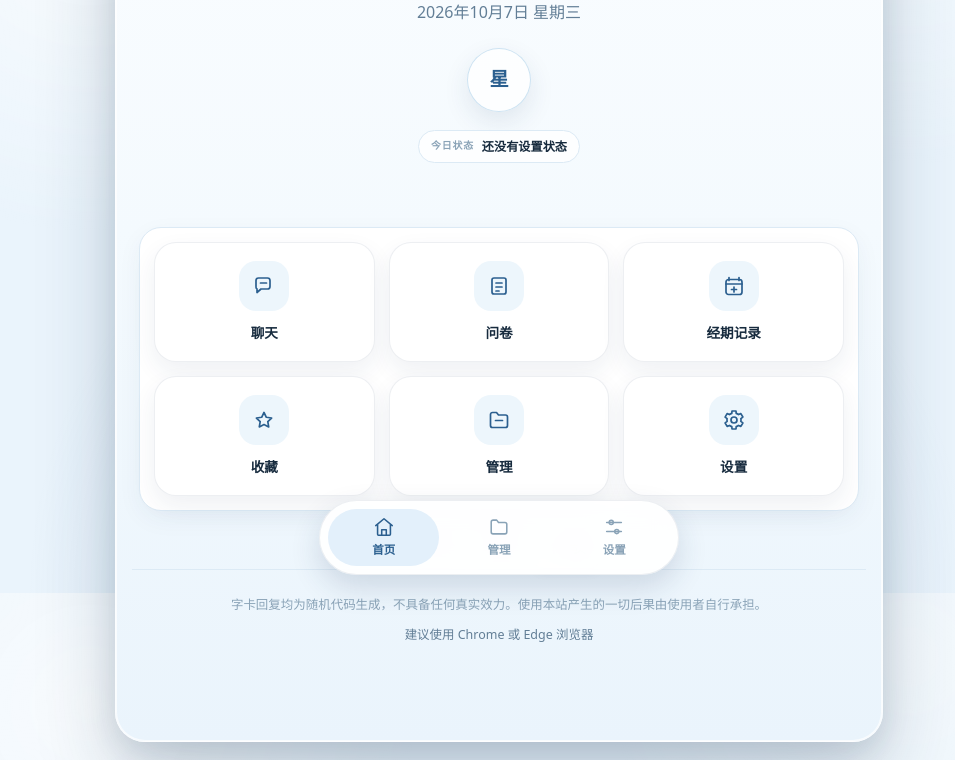
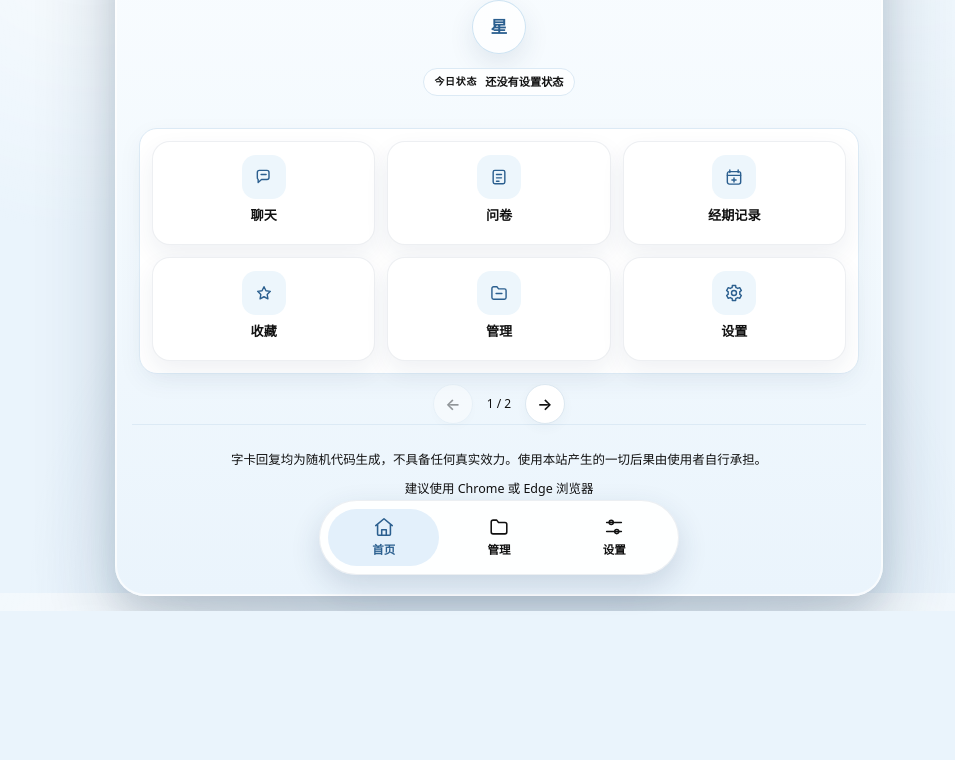
Before and after one commit to Zhu-xii/Xing-Hui, a website built with Vite: page index.html in a window 1280 px wide. Shown: the part 207-967 px from the top of the page, without its empty margins (141-1096 px from the left). After the commit the page ends 818 px from the top, so only its background shows below. Built offline with nearby package versions, Linux system fonts and the light colour scheme.

Commit message:
polish home layout and batch import

```diff
--- a/index.html
+++ b/index.html
@@ -86,9 +86,9 @@
           </div>
 
           <nav class="home-pagination" id="homePagination" aria-label="首页功能板块分页" hidden>
-            <button class="home-pagination__button" id="homePrevPage" type="button">上一页</button>
+            <button class="home-pagination__button" id="homePrevPage" type="button" aria-label="上一页">←</button>
             <span class="home-pagination__status" id="homePageStatus" aria-live="polite">1 / 1</span>
-            <button class="home-pagination__button" id="homeNextPage" type="button">下一页</button>
+            <button class="home-pagination__button" id="homeNextPage" type="button" aria-label="下一页">→</button>
           </nav>
         </section>
 
--- a/src/main.js
+++ b/src/main.js
@@ -16,6 +16,7 @@ import { initPeriodView, onPeriodViewEnter } from './views/period.js';
 import { initPromptEngine } from './lib/prompt-engine.js';
 import { initSettingsView, onSettingsViewEnter } from './views/settings.js';
 import { initBackupView, onBackupViewEnter } from './views/backup.js';
+import './styles/polish.css';
 import {
   BACKUP_STATUS_CHANGED_EVENT,
   CARD_STORAGE_KEY,
--- /dev/null
+++ b/src/styles/polish.css
@@ -0,0 +1,170 @@
+/* 首页与全局文字优化 */
+:root {
+  --color-text: #111111;
+  --color-text-muted: #111111;
+  --color-text-faint: #111111;
+  --bubble-text: #111111;
+}
+
+.clock-time,
+.clock-date,
+.greeting,
+.home-status,
+.home-status strong,
+.view-title,
+.manage-title,
+.favorites-title,
+.settings-title,
+.backup-title,
+.pat-title,
+.period-title,
+.questionnaire-title {
+  color: #111111;
+}
+
+.hero {
+  padding: 18px 0 10px;
+}
+
+.clock-time {
+  font-size: clamp(2rem, 10.5vw, 3.1rem);
+}
+
+.clock-date {
+  margin-top: 8px;
+  font-size: clamp(0.8rem, 3.5vw, 0.94rem);
+}
+
+.home-star-avatar {
+  width: 54px;
+  height: 54px;
+  margin: 14px auto 8px;
+  font-size: 1.05rem;
+}
+
+.greeting {
+  margin-top: 12px;
+  padding: 6px 12px;
+  font-size: 0.9rem;
+}
+
+.home-status {
+  margin-top: 6px;
+  padding: 5px 10px;
+  font-size: 0.7rem;
+}
+
+.home-board {
+  margin-top: 14px;
+  padding: 10px;
+  border-radius: 18px;
+}
+
+.home-grid {
+  grid-template-columns: repeat(3, minmax(0, 1fr));
+  gap: 10px;
+}
+
+.home-page .entry-card {
+  min-height: 92px;
+  padding: 11px 6px;
+  gap: 7px;
+  border-radius: 18px;
+}
+
+.home-page .entry-icon {
+  width: 40px;
+  height: 40px;
+  border-radius: 14px;
+}
+
+.home-page .entry-icon svg {
+  width: 20px;
+  height: 20px;
+}
+
+.home-page .entry-label {
+  font-size: 0.76rem;
+}
+
+.home-pagination {
+  gap: 8px;
+  margin-top: 10px;
+}
+
+.home-pagination__button {
+  width: 40px;
+  min-width: 40px;
+  min-height: 40px;
+  padding: 0;
+  border-radius: 50%;
+  color: #111111;
+  font-size: 1rem;
+}
+
+.home-pagination__status {
+  min-width: 36px;
+  color: #111111;
+  font-size: 0.75rem;
+}
+
+@media (max-width: 360px) {
+  .home-grid {
+    gap: 8px;
+  }
+
+  .home-page .entry-card {
+    min-height: 86px;
+    padding: 9px 5px;
+  }
+
+  .home-page .entry-icon {
+    width: 36px;
+    height: 36px;
+    border-radius: 12px;
+  }
+
+  .home-page .entry-icon svg {
+    width: 18px;
+    height: 18px;
+  }
+
+  .home-page .entry-label {
+    font-size: 0.72rem;
+  }
+}
+
+@media (max-width: 767px) {
+  .app {
+    padding-bottom: calc(124px + env(safe-area-inset-bottom, 0px));
+  }
+}
+
+@media (min-width: 768px) {
+  .hero {
+    padding: 28px 0 16px;
+  }
+
+  .home-board {
+    margin-top: 16px;
+    padding: 12px;
+  }
+
+  .home-grid {
+    gap: 12px;
+  }
+
+  .home-page .entry-card {
+    min-height: 104px;
+    padding: 13px 8px;
+  }
+
+  .home-page .entry-icon {
+    width: 44px;
+    height: 44px;
+  }
+
+  .home-page .entry-label {
+    font-size: 0.82rem;
+  }
+}
--- a/src/views/manage.js
+++ b/src/views/manage.js
@@ -402,7 +402,7 @@ function renderCardRows(visibleCards, currentGroup) {
       <div class="manage-empty">
         <span aria-hidden="true">☆</span>
         <strong>这个分组还没有字卡</strong>
-        <p>新增一张字卡，或从文本、JSON 文件导入。</p>
+        <p>新增一张字卡，或用“批量导入”一次粘贴多张。</p>
       </div>
     `;
   }
@@ -1244,8 +1244,8 @@ function importTextCards() {
   if (category?.type === 'questionnaire' || category?.type === 'status') {
     const collection = categoryItems(category.type);
     openModal({
-      title: `粘贴导入${category.name}`,
-      description: '每行会生成一条内容，空行会自动跳过。',
+      title: `批量导入${category.name}`,
+      description: '每行一条内容，空行会自动跳过。一次可以粘贴多条。',
       confirmLabel: '导入',
       body: `
         <label class="manage-field">
@@ -1273,8 +1273,8 @@ function importTextCards() {
   }
 
   openModal({
-    title: '粘贴文本导入',
-    description: '每行会生成一张字卡，空行会自动跳过。',
+    title: '批量导入字卡',
+    description: '每行一张字卡，空行会自动跳过。一次可以粘贴多张。',
     confirmLabel: '导入',
     body: `
       <label class="manage-field">
@@ -1559,7 +1559,7 @@ export function initManageView(root = document.getElementById('view-manage')) {
           </label>
           <div class="manage-toolbar__actions">
             <button type="button" data-manage-action="import-json">导入 JSON</button>
-            <button type="button" data-manage-action="import-text">粘贴导入</button>
+            <button type="button" data-manage-action="import-text">批量导入</button>
             <button type="button" data-manage-action="deduplicate">全库去重</button>
             <button type="button" data-manage-action="export-selected">导出勾选</button>
           </div>
```
